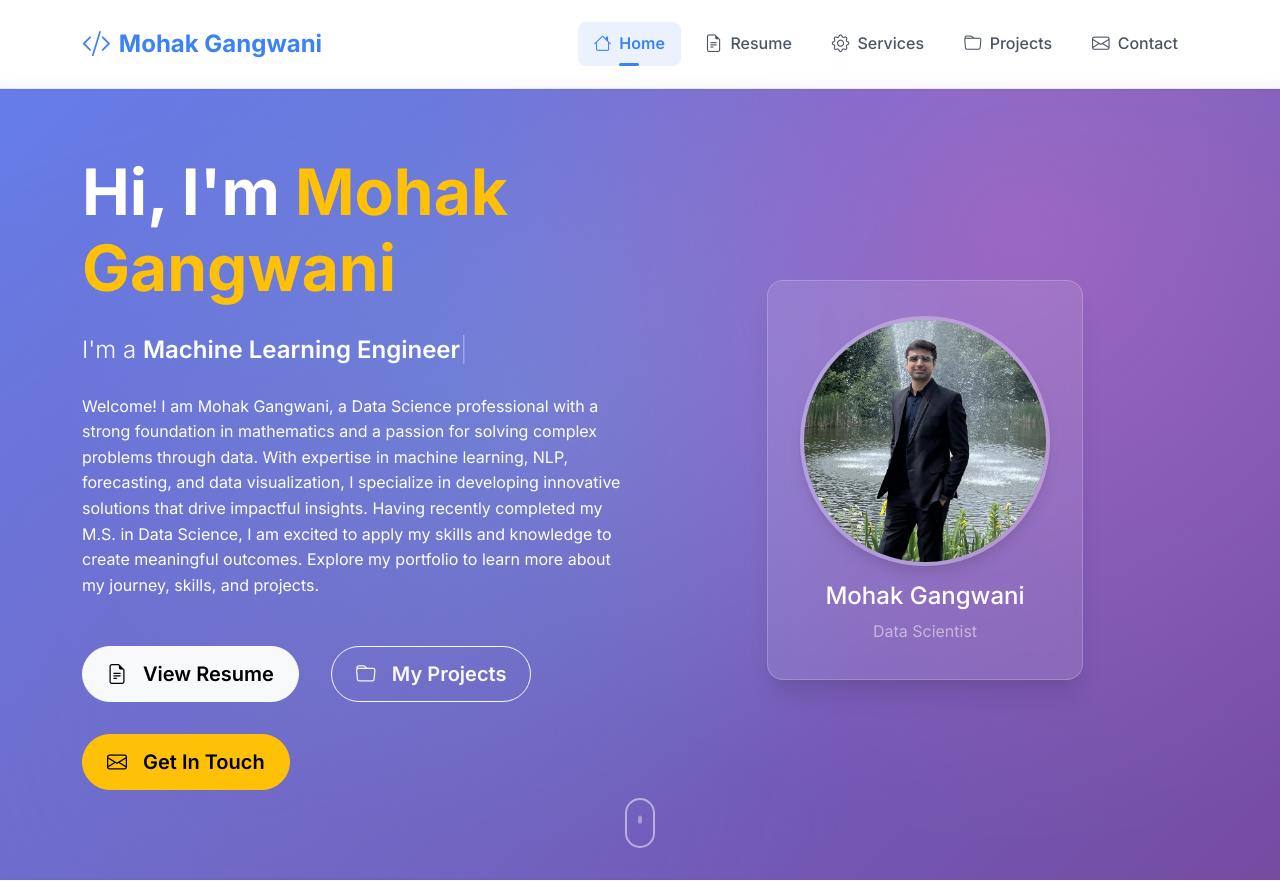
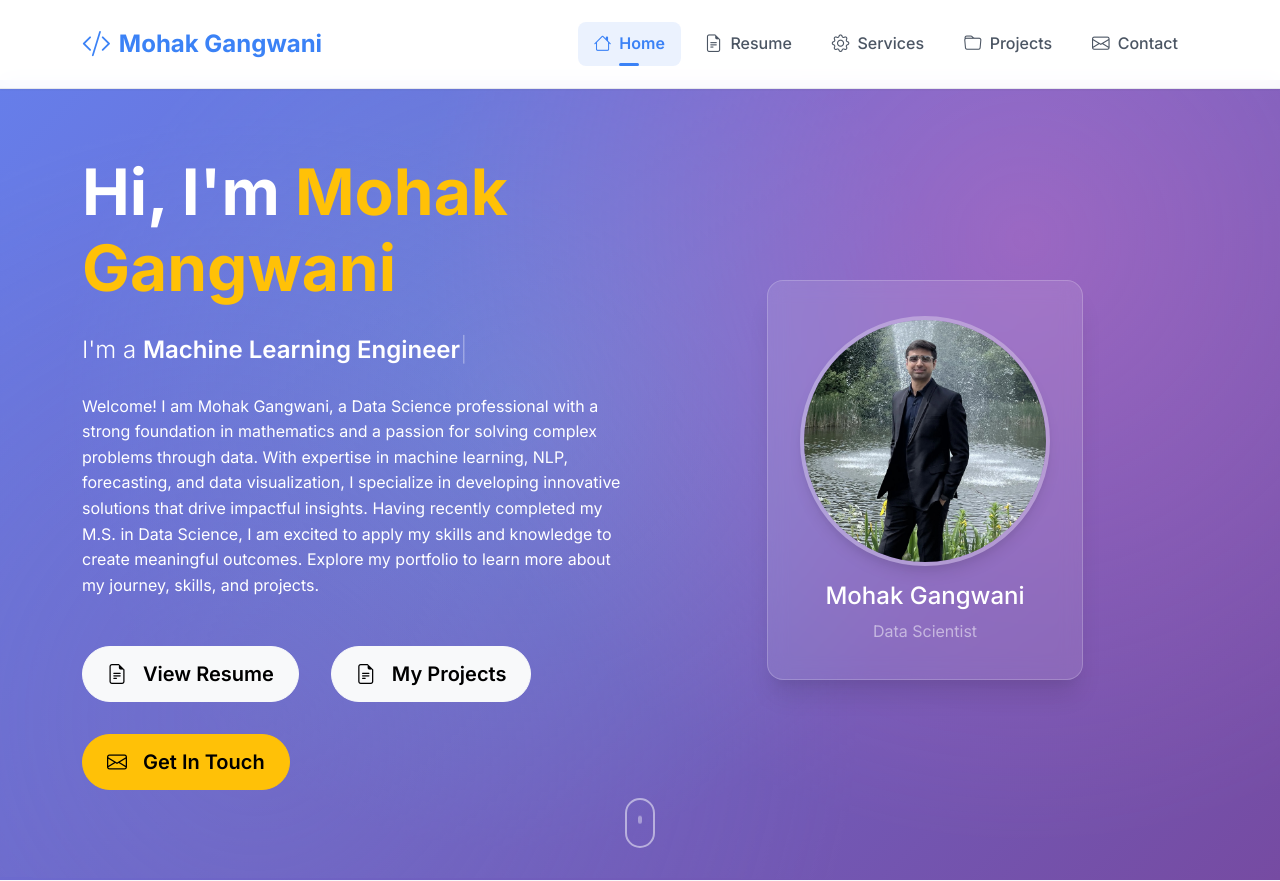
Before and after one commit to MohakGangwani/MohakGangwani, a Flask app: page / in a window 1280 px wide. Shown: the top 881 px of the page. Run offline with Flask 3, Linux system fonts and the light colour scheme.

Commit message:
minor changes

```diff
--- a/templates/index.html
+++ b/templates/index.html
@@ -23,8 +23,8 @@
                         <a href="{{ url_for('resume') }}" class="btn btn-light btn-lg me-3 mb-3">
                             <i class="bi bi-file-earmark-text me-2"></i>View Resume
                         </a>
-                        <a href="{{ url_for('projects') }}" class="btn btn-outline-light btn-lg me-3 mb-3">
-                            <i class="bi bi-folder me-2"></i>My Projects
+                        <a href="{{ url_for('projects') }}" class="btn btn-light btn-lg me-3 mb-3">
+                            <i class="bi bi-file-earmark-text me-2"></i>My Projects
                         </a>
                         <a href="{{ url_for('contact') }}" class="btn btn-warning btn-lg mb-3">
                             <i class="bi bi-envelope me-2"></i>Get In Touch
@@ -44,7 +44,7 @@
                         <h4 class="text-white mb-2">{{ content['resume']['About']['name'] }}</h4>
                         <p class="text-white-50 mb-0">{{ content['resume']['About']['profile'] }}</p>
                     </div>
-                </div>
+                                    </div>
             </div>
         </div>
     </div>
```
